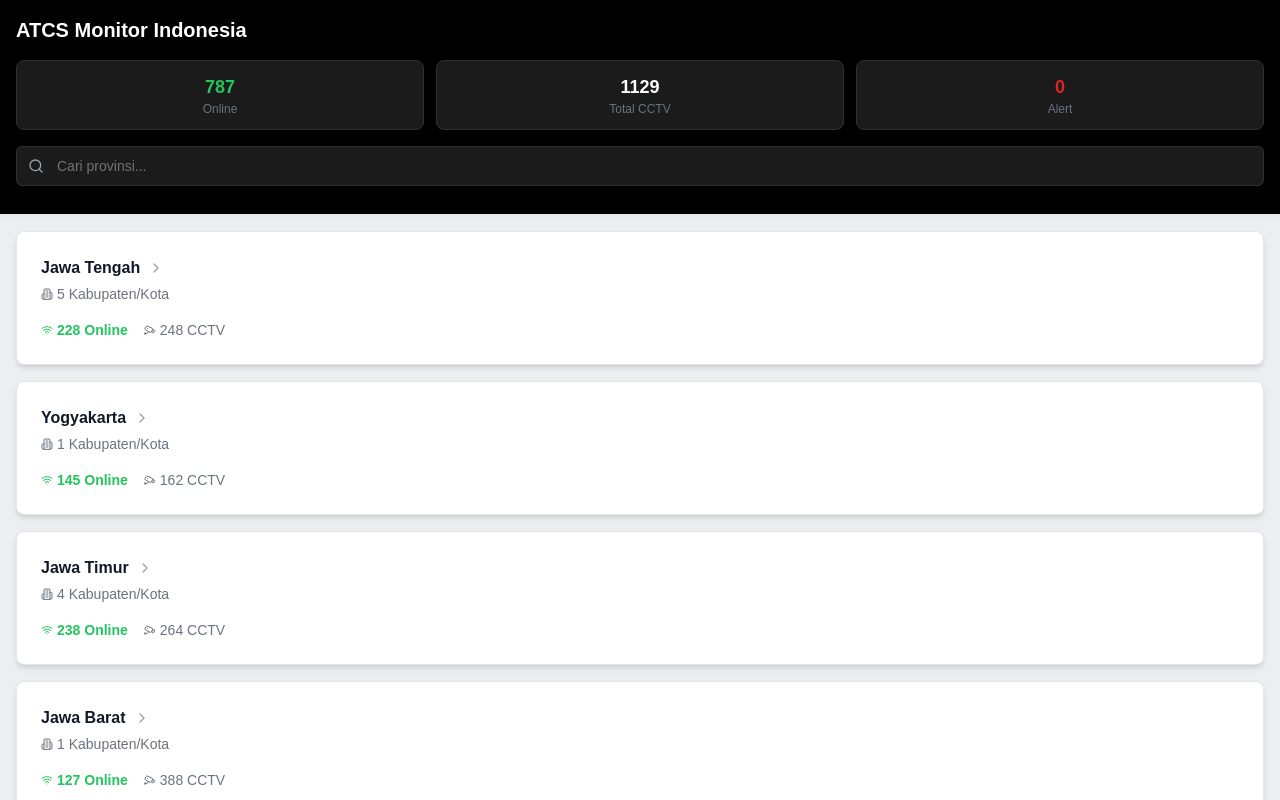
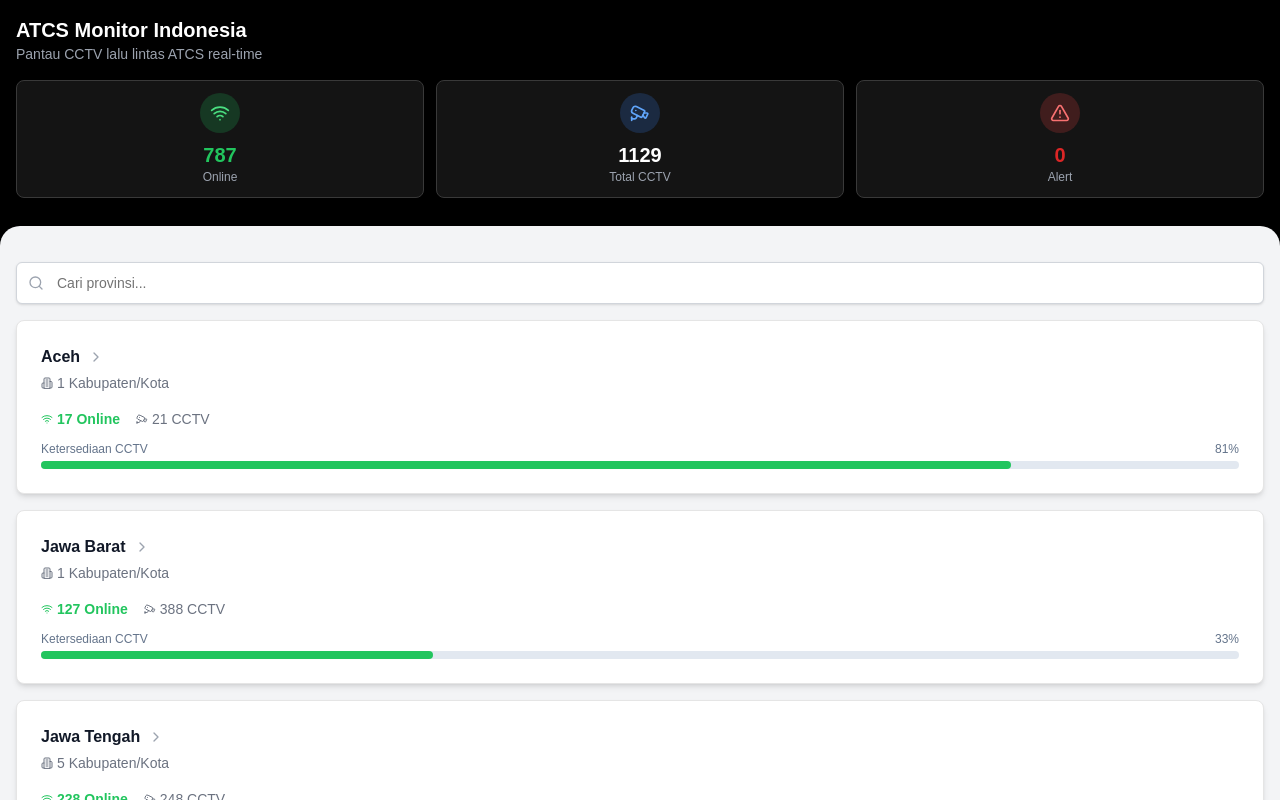
Before and after one commit to balalii/cctv-monitoring, a Next.js app: page / in a window 1280 px wide. Shown: the top 800 px of the page. Built offline with nearby package versions, Linux system fonts and the light colour scheme.

Commit message:
Feat: style index

```diff
--- a/app/page.tsx
+++ b/app/page.tsx
@@ -5,7 +5,7 @@ import { Badge } from '@/components/ui/badge';
 import { Button } from '@/components/ui/button';
 import { Card, CardContent, CardHeader } from '@/components/ui/card';
 import { Input } from '@/components/ui/input';
-import {  Cctv, Search, AlertTriangle, Wifi, ChevronRight, ArrowLeft,  Building2,  } from 'lucide-react';
+import {  Cctv, Search, AlertTriangle, Wifi, ChevronRight, ArrowLeft,  Building2, Activity,  } from 'lucide-react';
 import Link from 'next/link';
 import { indonesiaData, Kabupaten, Provinsi } from '@/lib/constant/CCTV_DATA';
 
@@ -93,16 +93,16 @@ export default function CCTVMonitoringApp() {
   };
 
   const getSubtitle = () => {
-    if (currentView === 'provinsi') return '';
+    if (currentView === 'provinsi') return 'Pantau CCTV lalu lintas ATCS real-time';
     if (currentView === 'kabupaten') return 'Pilih Kabupaten/Kota';
     if (currentView === 'lokasi') return 'Lokasi CCTV';
     return '';
   };
 
   return (
-    <div className="min-h-screen bg-gray-200/70">
+    <div className="min-h-screen ">
       {/* Header */}
-      <div className="bg-black shadow-sm border-b sticky top-0 z-10">
+      <div className="bg-black  sticky top-0 z-10 ">
         <div className="px-4 py-4 pb-7">
           <div className="flex items-center justify-between mb-4">
             <div className="flex items-center gap-3">
@@ -113,7 +113,7 @@ export default function CCTVMonitoringApp() {
               )}
               <div>
                 <h1 className="text-xl font-bold text-white">{getTitle()}</h1>
-                <p className="text-sm text-gray-200">{getSubtitle()}</p>
+                <p className="text-sm text-gray-400">{getSubtitle()}</p>
               </div>
             </div>
           </div>
@@ -149,27 +149,43 @@ export default function CCTVMonitoringApp() {
           )}
 
           {/* Stats Cards */}
-          <div className="grid grid-cols-3 gap-3 mb-4">
-            <Card className="p-3 bg-[#1b1b1b] border-[#313131]">
+          <div className="grid grid-cols-3 gap-3">
+            <Card className="p-3 bg-[#1b1b1bc5] border-[#393939]">
+              <div className="flex items-center justify-center w-10 h-10 bg-green-500/20 rounded-full mx-auto mb-2">
+                <Wifi className="w-5 h-5 text-green-400" />
+              </div>
               <div className="text-center">
-                <div className="text-lg text-green-500 font-bold ">{stats.online}</div>
-                <div className="text-xs text-gray-500">Online</div>
+                <div className="text-xl text-green-500 font-bold ">{stats.online}</div>
+                <div className="text-xs text-gray-400">Online</div>
               </div>
             </Card>
-            <Card className="p-3 bg-[#1b1b1b] border-[#313131]">
+            <Card className="p-3 bg-[#1b1b1bc5] border-[#393939]">
+              <div className="flex items-center justify-center w-10 h-10 bg-blue-500/20 rounded-full mx-auto mb-2">
+                <Cctv className="w-5 h-5 text-blue-400" />
+              </div>
               <div className="text-center">
-                <div className="text-lg font-bold text-white">{stats.total}</div>
-                <div className="text-xs text-gray-500">Total CCTV</div>
+                <div className="text-xl font-bold text-white">{stats.total}</div>
+                <div className="text-xs text-gray-400">Total CCTV</div>
               </div>
             </Card>
-            <Card className="p-3 bg-[#1b1b1b] border-[#313131]">
+            <Card className="p-3 bg-[#1b1b1bc5] border-[#393939]">
+              <div className="flex items-center justify-center w-10 h-10 bg-red-500/20 rounded-full mx-auto mb-2">
+                <AlertTriangle className="w-5 h-5 text-red-400" />
+              </div>
               <div className="text-center">
-                <div className="text-lg font-bold text-red-600">{stats.alerts}</div>
-                <div className="text-xs text-gray-500">Alert</div>
+                <div className="text-xl font-bold text-red-600">{stats.alerts}</div>
+                <div className="text-xs text-gray-400">Alert</div>
               </div>
             </Card>
           </div>
+        </div>
+        <div className="h-5 rounded-t-[20px]  bg-gray-100  "  />
+      </div>
 
+      {/* Content */}
+      <div className="px-4 pt-4 pb-8  bg-gray-100">
+        <div className="space-y-4 pb-5  min-h-[60vh]">
+          {' '}
           {/* Search Bar */}
           <div className="relative">
             <Search className="absolute left-3 top-1/2  transform -translate-y-1/2 text-gray-400 w-4 h-4" />
@@ -177,15 +193,9 @@ export default function CCTVMonitoringApp() {
               placeholder={`Cari ${currentView === 'provinsi' ? 'provinsi' : currentView === 'kabupaten' ? 'kabupaten/kota' : 'lokasi'}...`}
               value={searchQuery}
               onChange={(e) => setSearchQuery(e.target.value)}
-              className="pl-10 bg-[#1b1b1b] border-[#313131] text-white py-3"
+              className="pl-10 py-5 border-gray-300 shadow"
             />
           </div>
-        </div>
-      </div>
-
-      {/* Content */}
-      <div className="px-4 py-4">
-        <div className="space-y-4">
           {/* Provinsi View */}
           {currentView === 'provinsi' &&
             filteredData.map((provinsi) => {
@@ -215,7 +225,7 @@ export default function CCTVMonitoringApp() {
                   <CardContent className="pt-0">
                     <div className="flex items-center justify-between">
                       <div className="flex items-center gap-4">
-                        <div className="flex items-center gap-1 text-sm text-green-500 font-bold font-bold">
+                        <div className="flex items-center gap-1 text-sm text-green-500  font-bold">
                           <Wifi size={19} className="w-3 h-3" />
                           <span>{p.onlineCount} Online</span>
                         </div>
@@ -225,11 +235,25 @@ export default function CCTVMonitoringApp() {
                         </div>
                       </div>
                     </div>
+                    {/* Progress Bar */}
+                    <div className="mt-3">
+                      <div className="flex justify-between text-xs text-slate-500 mb-1">
+                        <span>Ketersediaan CCTV</span>
+                        <span>{p.totalCCTV && p.totalCCTV > 0 ? Math.round(((p.onlineCount ?? 0) / p.totalCCTV) * 100) : 0}%</span>
+                      </div>
+                      <div className="w-full bg-slate-200 rounded-full h-2">
+                        <div
+                          className={`h-2 rounded-full ${(p.onlineCount ?? 0) < (p.totalCCTV ?? 0) ? 'bg-green-500' : 'bg-orange-500'}`}
+                          style={{
+                            width: `${p.totalCCTV && p.totalCCTV > 0 ? ((p.onlineCount ?? 0) / p.totalCCTV) * 100 : 0}%`,
+                          }}
+                        ></div>
+                      </div>
+                    </div>
                   </CardContent>
                 </Card>
               );
             })}
-
           {/* Kabupaten View */}
           {currentView === 'kabupaten' &&
             filteredData.map((kabupaten: any) => (
--- a/lib/constant/CCTV_DATA.ts
+++ b/lib/constant/CCTV_DATA.ts
@@ -28,6 +28,34 @@ export interface Provinsi {
 }
 
 export const indonesiaData: Provinsi[] = [
+  {
+    id: 'Aceh',
+    name: 'Aceh',
+    kabupatens: [
+      {
+        id: 'Banda Aceh',
+        name: 'Banda Aceh',
+        cctvCount: 21,
+        onlineCount: 17,
+        alertCount: 0,
+        url: 'https://cctv.bandaacehkota.go.id/',
+      },
+    ],
+  },
+  {
+    id: 'jabar',
+    name: 'Jawa Barat',
+    kabupatens: [
+      {
+        id: 'bandung',
+        name: 'Bandung',
+        cctvCount: 388,
+        onlineCount: 127,
+        alertCount: 0,
+        url: 'https://pelindung.bandung.go.id/',
+      },
+    ],
+  },
   {
     id: 'jateng',
     name: 'Jawa Tengah',
@@ -66,25 +94,11 @@ export const indonesiaData: Provinsi[] = [
       },
       {
         id: 'magelang',
-        name: 'magelang',
+        name: 'Magelang',
         cctvCount: 27,
         onlineCount: 27,
         alertCount: 0,
         url: 'https://cctv.dishub.magelangkab.go.id/map-cctv',
-      },
-    ],
-  },
-  {
-    id: 'jogjakarta',
-    name: 'Yogyakarta',
-    kabupatens: [
-      {
-        id: 'jogja',
-        name: 'Yogya kota',
-        cctvCount: 162,
-        onlineCount: 145,
-        alertCount: 0,
-        url: 'https://cctv.jogjakota.go.id/',
       },
     ],
   },
@@ -127,16 +141,16 @@ export const indonesiaData: Provinsi[] = [
     ],
   },
   {
-    id: 'jabar',
-    name: 'Jawa Barat',
+    id: 'kalimantan',
+    name: 'Kalimantan',
     kabupatens: [
       {
-        id: 'bandung',
-        name: 'Bandung',
-        cctvCount: 388,
-        onlineCount: 127,
+        id: 'kotawaringin-barat',
+        name: 'Kotawaringin Barat',
+        cctvCount: 15,
+        onlineCount: 14,
         alertCount: 0,
-        url: 'https://pelindung.bandung.go.id/',
+        url: 'https://cctv.kotawaringinbaratkab.go.id/',
       },
     ],
   },
@@ -163,30 +177,16 @@ export const indonesiaData: Provinsi[] = [
     ],
   },
   {
-    id: 'Aceh',
-    name: 'Aceh',
+    id: 'jogjakarta',
+    name: 'Yogyakarta',
     kabupatens: [
       {
-        id: 'Banda Aceh',
-        name: 'Banda Aceh',
-        cctvCount: 21,
-        onlineCount: 17,
+        id: 'jogja',
+        name: 'Yogya kota',
+        cctvCount: 162,
+        onlineCount: 145,
         alertCount: 0,
-        url: 'https://cctv.bandaacehkota.go.id/',
-      },
-    ],
-  },
-  {
-    id: 'kalimantan',
-    name: 'Kalimantan',
-    kabupatens: [
-      {
-        id: 'kotawaringin-barat',
-        name: 'Kotawaringin Barat',
-        cctvCount: 15,
-        onlineCount: 14,
-        alertCount: 0,
-        url: 'https://cctv.kotawaringinbaratkab.go.id/',
+        url: 'https://cctv.jogjakota.go.id/',
       },
     ],
   },
```
